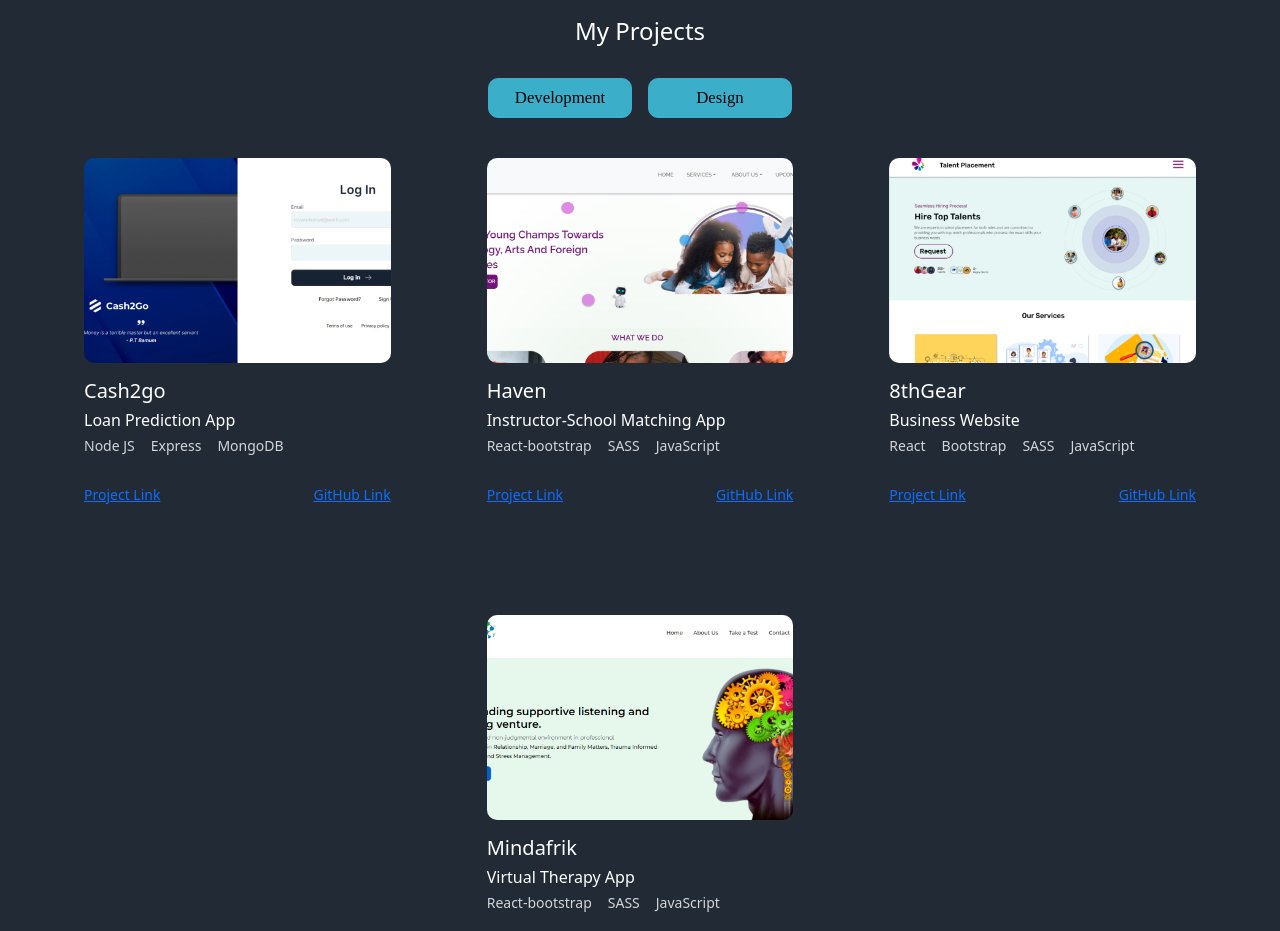
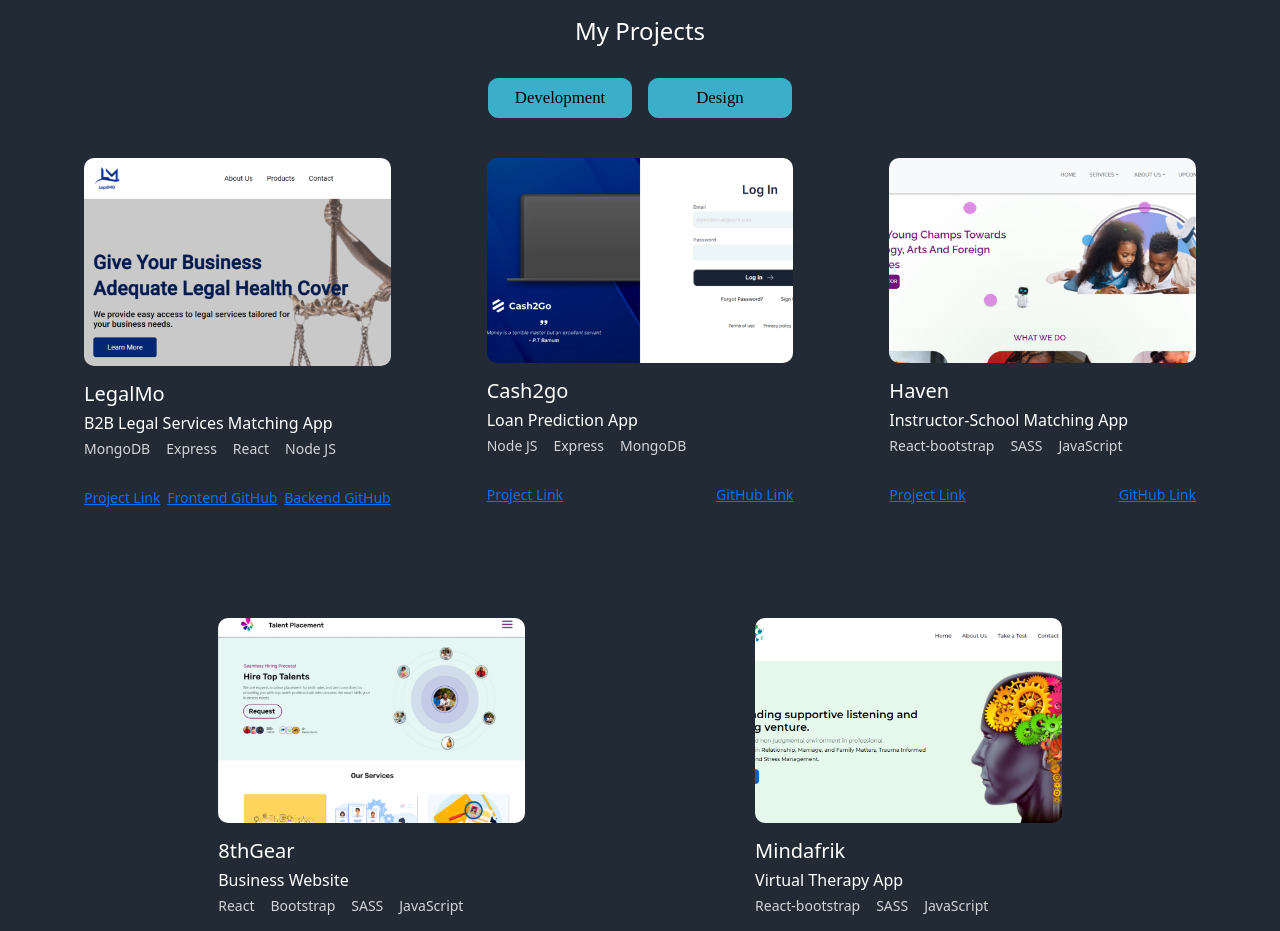
Before and after one commit to opeyemibioku/personalportfolio, a React (Create React App) app: page / in a window 1280 px wide. Shown: the part 1020-1951 px from the top of the page. Built offline with nearby package versions, Linux system fonts and the light colour scheme.

Commit message:
updated the projects section

```diff
--- a/src/pages/home.js
+++ b/src/pages/home.js
@@ -6,6 +6,7 @@ import op from "../assets/images/op.png";
 import opeyemi from "../assets/images/opeyemi.png";
 
 import project from "../assets/images/projects/project.jpg";
+import legalmo from "../assets/images/projects/legalmo.png";
 import cash2go from "../assets/images/projects/cash2go.png";
 import haven from "../assets/images/projects/haven.png";
 import eightgear from "../assets/images/projects/eightgear.png";
@@ -692,6 +693,86 @@ const MyProjects = () => {
                 <div className="mb-5 py-4 cardBg">
                   <div className="">
                     <img
+                      src={legalmo}
+                      className="img-fluid"
+                      style={{ borderRadius: "10px" }}
+                    />
+                  </div>
+                  <div className="card-body mt-3">
+                    <h5 className="card-title text-white">LegalMo</h5>
+                    <p
+                      className="card-title text-white my-2"
+                      style={{ fontSize: "16px", fontWeight: "200" }}
+                    >
+                      B2B Legal Services Matching App
+                    </p>
+                    <div className="d-flex mt-2">
+                      {" "}
+                      <p
+                        className="card-text text-white"
+                        style={{
+                          fontSize: "14px",
+                          opacity: ".8",
+                          fontWeight: "200",
+                        }}
+                      >
+                        MongoDB
+                      </p>
+                      <p
+                        className="card-text text-white ms-3"
+                        style={{
+                          fontSize: "14px",
+                          opacity: ".8",
+                          fontWeight: "200",
+                        }}
+                      >
+                        Express
+                      </p>
+                      <p
+                        className="card-text text-white ms-3"
+                        style={{
+                          fontSize: "14px",
+                          opacity: ".8",
+                          fontWeight: "200",
+                        }}
+                      >
+                        React
+                      </p>
+                      <p
+                        className="card-text text-white ms-3"
+                        style={{
+                          fontSize: "14px",
+                          opacity: ".8",
+                          fontWeight: "200",
+                        }}
+                      >
+                        Node JS
+                      </p>
+                    </div>
+                  </div>
+                  <div className="d-flex justify-content-between mt-3">
+                    <a href="https://www.legalmo.biz/" target="_blank">
+                      <p style={{ fontSize: "14px" }}>Project Link</p>
+                    </a>
+                    <a
+                      href="https://github.com/8thGear-Tech/LegalMo"
+                      target="_blank"
+                    >
+                      <p style={{ fontSize: "14px" }}>Frontend GitHub</p>
+                    </a>
+                    <a
+                      href="https://github.com/8thGear-Tech/LegalMoServer"
+                      target="_blank"
+                    >
+                      <p style={{ fontSize: "14px" }}>Backend GitHub</p>
+                    </a>
+                  </div>
+                </div>
+              </div>
+              <div className="col-lg-4 col-md-4 col-sm-10 px-lg-5 px-md-4 px-sm-5 d-flex align-items-stretch">
+                <div className="mb-5 py-4 cardBg">
+                  <div className="">
+                    <img
                       src={cash2go}
                       className="img-fluid"
                       style={{ borderRadius: "10px" }}
```
Also changed, not shown: src/assets/images/projects/legal-mo.png (added), src/assets/images/projects/legalmo.png (added).
